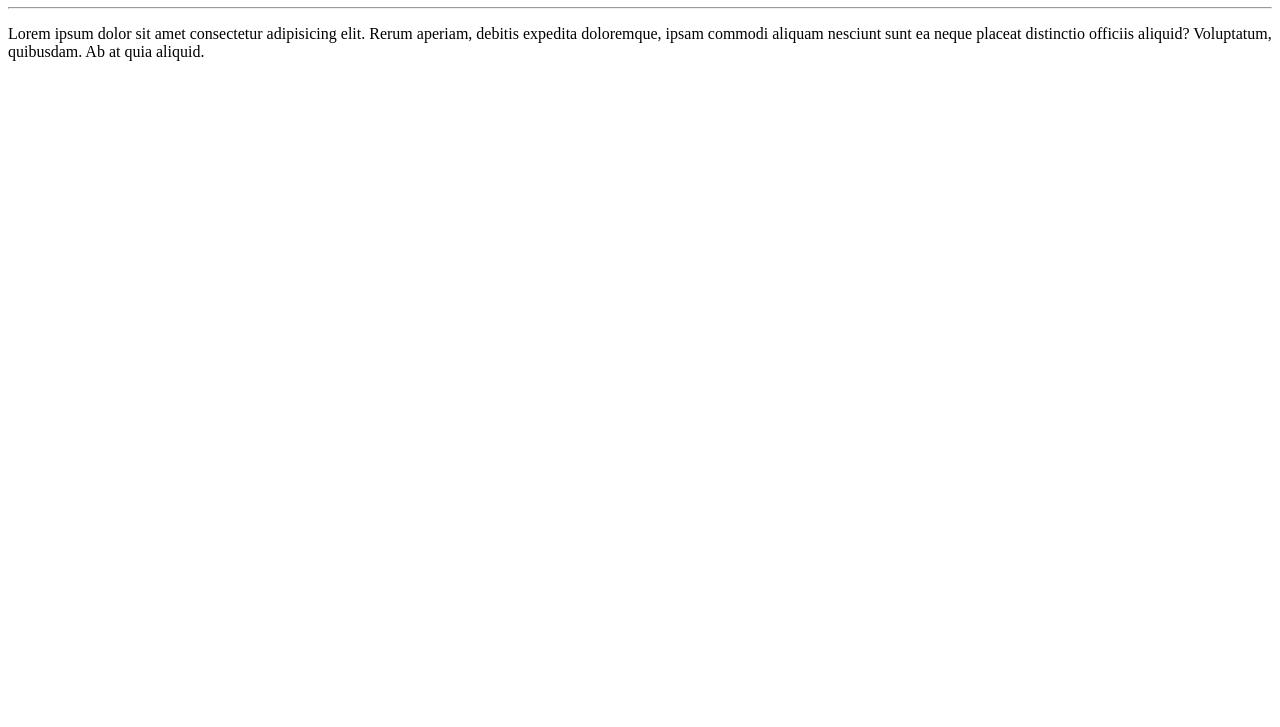
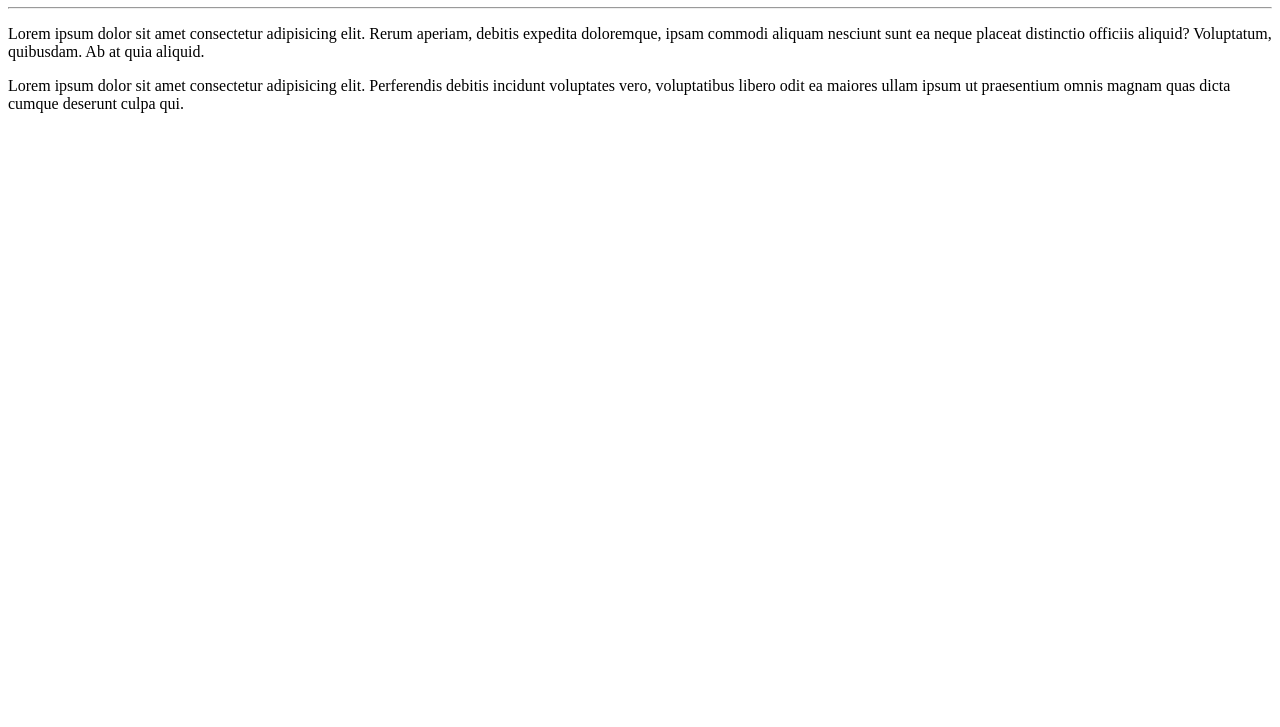
Before and after one commit to ThiagoGiovanni7/Ola-Mundo, a plain HTML site: page site-exemplo/index.html in a window 1280 px wide. Shown: the part 73-800 px from the top of the page. Drawn offline with Linux system fonts and the light colour scheme.

Commit message:
Adicionei um paragrafo

```diff
--- a/site-exemplo/index.html
+++ b/site-exemplo/index.html
@@ -10,5 +10,6 @@
     <h1>Olá Mundo!</h1>
     <hr>
     <p>Lorem ipsum dolor sit amet consectetur adipisicing elit. Rerum aperiam, debitis expedita doloremque, ipsam commodi aliquam nesciunt sunt ea neque placeat distinctio officiis aliquid? Voluptatum, quibusdam. Ab at quia aliquid.</p>
+    <p>Lorem ipsum dolor sit amet consectetur adipisicing elit. Perferendis debitis incidunt voluptates vero, voluptatibus libero odit ea maiores ullam ipsum ut praesentium omnis magnam quas dicta cumque deserunt culpa qui.</p>
 </body>
 </html>
```
